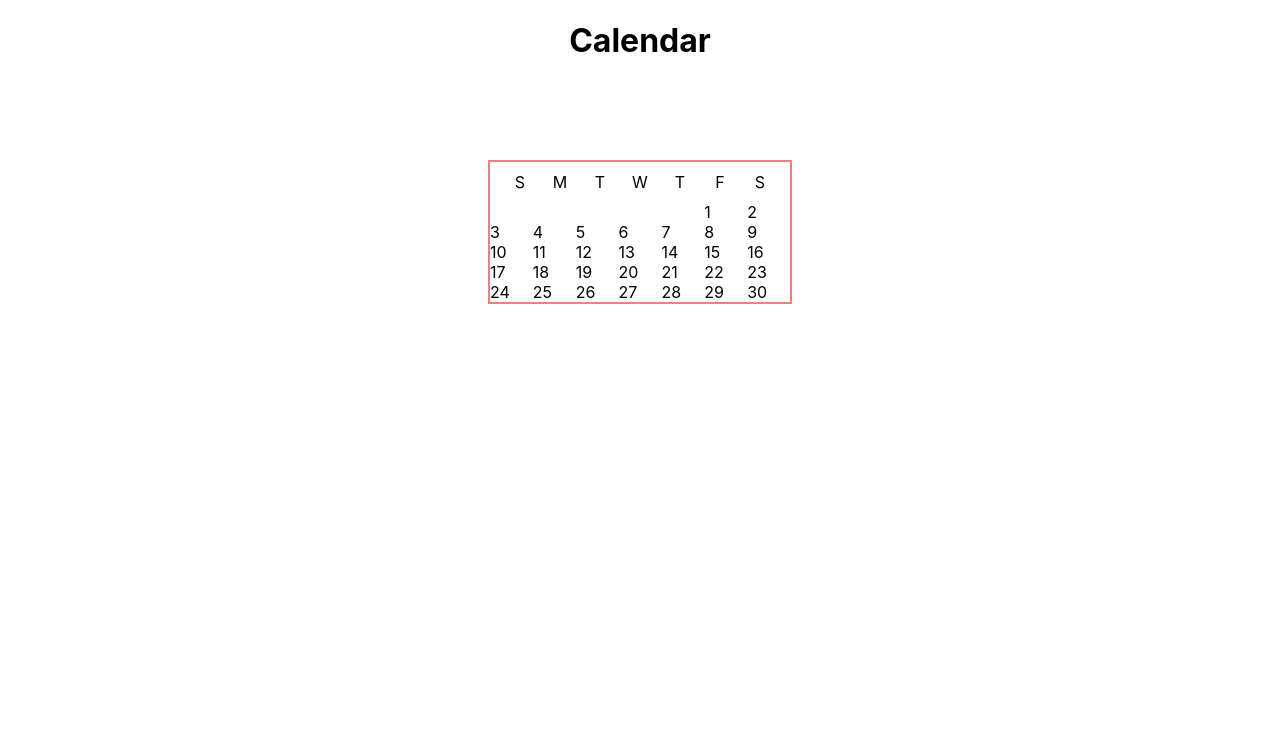
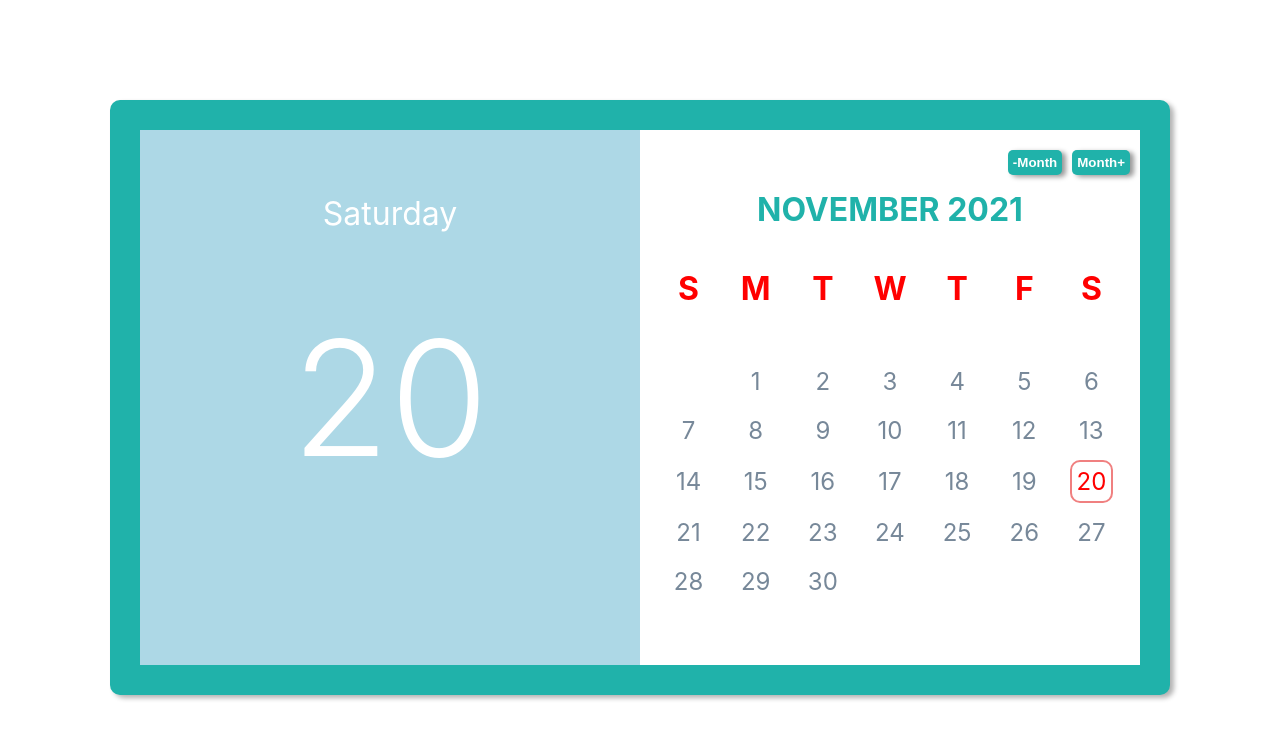
Before and after one commit to Wefoss/react_calendar, a React (Create React App) app: page / in a window 1280 px wide. Shown: the top 738 px of the page. Built offline with nearby package versions, Linux system fonts and the light colour scheme.

Commit message:
a bit sj code add listOfDays, checkedCurrendDate, renderDayNames, and add style

```diff
--- a/src/App.css
+++ b/src/App.css
@@ -1,5 +1,6 @@
 :root {
   box-sizing: border-box;
+  font-size: 16px;
 }
 
 p {
@@ -45,3 +46,9 @@ p {
     transform: rotate(360deg);
   }
 }
+
+@media (max-width:800px) {
+  :root {
+    font-size: 12px;
+  }
+}
--- /dev/null
+++ b/src/components/CalendarDateNow/dateNow.module.css
@@ -0,0 +1,10 @@
+.date_num {
+  font-size: 10rem;
+  font-weight: 300;
+  }
+
+.day_name {
+  position: absolute;
+  top: 12%;
+  font-size: 2rem;
+}
--- /dev/null
+++ b/src/components/CalendarDateNow/index.js
@@ -0,0 +1,13 @@
+import React from "react";
+import style from './dateNow.module.css'
+
+const CalendarDateNow = ({ date, dayName }) => {
+  return (
+    <>
+      <div className={style.day_name}>{dayName}</div>
+      <div className={style.date_num}>{date}</div>
+    </>
+  );
+};
+
+export default CalendarDateNow;
--- /dev/null
+++ b/src/components/CalendarItems/CalendarItems.module.css
@@ -0,0 +1,11 @@
+.checked {
+  border-radius: 10px;
+  border: 2px solid lightcoral;
+  color: red;
+}
+
+li {
+  list-style: none;
+  padding: 5px;
+  font-size: 1.5rem;
+ }
--- a/src/components/CalendarItems/index.js
+++ b/src/components/CalendarItems/index.js
@@ -1,8 +1,10 @@
 import React from 'react';
+import styles from './CalendarItems.module.css'
 
-const CalendarItems = ({elem}) => {
+const CalendarItems = ({elem, checked}) => {
+
     return (
-        <p>{elem}</p>
+        <li className={styles[checked]} >{elem}</li>
     );
 }
 
--- a/src/components/CalendarMain/calendarMain.module.css
+++ b/src/components/CalendarMain/calendarMain.module.css
@@ -1,22 +1,95 @@
+.calendar {
+  min-height: 50vh;
+  max-width: 1000px;
+  margin: 100px auto;
+  padding: 30px;
+  border-radius: 10px;
+  box-shadow: 4px 3px 5px rgba(0, 0, 0, 0.3);
+  background-color: lightseagreen;
+}
+
+.calendar_content {
+  display: flex;
+  background-color: #fff;
+}
+
+.date_now {
+  position: relative;
+  display: flex;
+  justify-content: center;
+  align-items: center;
+  background-color: lightblue;
+  color: #fff;
+  width: 50%;
+}
+
 .container {
-  max-width: 300px;
-  max-height: 300px;
-  border: 2px solid lightcoral;
-  margin: 100px auto;
+  position: relative;
+  width: 50%;
+  margin: 20px 0px;
+}
+
+.container_title {
+  font-size: 2rem;
+  margin: 0px;
+  padding: 40px 0px 30px 0px;
+  text-align: center;
+  color: lightseagreen;
 }
 
 .title {
   text-align: center;
 }
 
-.day_Wrap {
-  padding: 10px;
+.day_wrap,
+.calendar_wrap {
+  padding: 20px;
+  gap: 10px;
+  font-size: 1.5rem;
   display: grid;
-  text-align: center;
+  place-items: center;
   grid-template-columns: repeat(7, 1fr);
+  color: lightslategray;
 }
 
-.calendar_wrap {
-  display: grid;
-  grid-template-columns: repeat(7, 1fr);
+.day_wrap {
+  padding: 10px 20px;
+  font-size: 2rem;
+  font-weight: bold;
+  color: red;
 }
+
+.btn_wrap {
+  position: absolute;
+  top: 0;
+  right: 2%;
+}
+
+.btn_wrap > button {
+  padding: 5px;
+  border-radius: 5px;
+  box-shadow: 4px 2px 5px rgba(0, 0, 0, 0.4);
+  font-weight: bold;
+  cursor: pointer;
+  outline: none;
+  border: none;
+  background-color: lightseagreen;
+  color: #fff;
+  transition: all 0.1s ease;
+}
+
+.btn_wrap > button:active {
+  transform: translate(1px, 1px);
+  box-shadow: none;
+}
+
+.btn_wrap > button + button {
+  margin-left: 10px;
+}
+
+
+@media screen and (max-width: 400px) {
+  .calendar_content {
+    flex-direction: column;
+  }
+}
--- a/src/components/CalendarMain/index.js
+++ b/src/components/CalendarMain/index.js
@@ -1,9 +1,10 @@
 import React, { Component } from "react";
-import { getDaysInMonth, startOfMonth, format } from "date-fns";
+import { getDaysInMonth, startOfMonth, format, addMonths } from "date-fns";
 
 import style from "./calendarMain.module.css";
 import CalendarDayNames from "../CalendarDayNames";
 import CalendarItems from "../CalendarItems";
+import CalendarDateNow from "../CalendarDateNow";
 
 class CalendarMain extends Component {
   constructor(props) {
@@ -12,7 +13,7 @@ class CalendarMain extends Component {
       myDate: new Date(),
     };
     this.dayNames = ["S", "M", "T", "W", "T", "F", "S"];
-    this.arrayOfCurrentDay = []
+    this.arrayOfCurrentDay = [];
   }
 
   getDay = () => {
@@ -21,40 +22,71 @@ class CalendarMain extends Component {
     return days;
   };
 
+  nextMonth = (str) => {
+    const { myDate } = this.state;
+    this.setState({
+      myDate: str === "plus" ? addMonths(myDate, 1) : addMonths(myDate, -1),
+    });
+    this.arrayOfCurrentDay = [];
+  };
 
+  listOfDays = () => {
+    const { myDate } = this.state;
+    const nullIndex = this.dayNames.indexOf(
+      format(startOfMonth(myDate), "EEEEE")
+    );
+    let numOfDAy = this.getDay();
+    while (numOfDAy + nullIndex > 0) {
+      this.arrayOfCurrentDay.unshift(numOfDAy--);
+    }
 
-  componentDidMount() {
-      const {myDate} = this.state
-   console.log(this.getDay());
-   console.log((format(startOfMonth(myDate), 'EEEEE')));
-   console.log(this.dayNames.indexOf((format(startOfMonth(myDate), 'EEEEE'))));
-   console.log(''.repeat(this.dayNames.indexOf((format(startOfMonth(myDate), 'EEEEE')))));
+    return this.arrayOfCurrentDay.map((el, id) => (
+      <CalendarItems
+        key={id}
+        checked={this.checkedCurrendDate(el) && "checked"}
+        elem={el > 0 ? el : null}
+      />
+    ));
+  };
 
-     }
+  checkedCurrendDate = (el) => {
+    const { myDate } = this.state;
+    return (
+      +format(myDate, "d") === el &&
+      format(new Date(), "dd MMM yyyy") === format(myDate, "dd MMM yyyy")
+    );
+  };
 
-   testFunc = () => {
-    let numOfDAy = this.getDay();
-    while(numOfDAy > 0) {
-        this.arrayOfCurrentDay.unshift(numOfDAy--)
-           }
-           this.arrayOfCurrentDay.unshift(null, '', '', '', '')
-           return this.arrayOfCurrentDay.map((el, id) => <CalendarItems key={id}  elem={el}/>)
-   }
+  renderDayNames = (el, i) => <CalendarDayNames key={i} dayIs={el} />;
 
   render() {
+    const { myDate } = this.state;
     return (
       <>
-        <h1 className={style.title}>Calendar</h1>
-        <div className={style.container}>
-          <div className={style.day_Wrap}>
-            {this.dayNames.map((el, i) => (
-              <CalendarDayNames key={i} dayIs={el} />
-            ))}
+        <section className={style.calendar}>
+          <div className={style.calendar_content}>
+            <div className={style.date_now}>
+              <CalendarDateNow
+                date={format(new Date(), "dd")}
+                dayName={format(new Date(), "EEEE")}
+              />
+            </div>
+
+            <article className={style.container}>
+              <h2 className={style.container_title}>
+                {format(myDate, "MMMM yyyy").toLocaleUpperCase()}
+              </h2>
+              <div className={style.day_wrap}>
+                {this.dayNames.map(this.renderDayNames)}
+              </div>
+              <ul className={style.calendar_wrap}>{this.listOfDays()}</ul>
+              <div className={style.btn_wrap}>
+                <button onClick={() => this.nextMonth("minus")}>-Month</button>
+                <button onClick={() => this.nextMonth("plus")}>Month+</button>
+              </div>
+            </article>
           </div>
-           <div className={style.calendar_wrap}>
-                 {this.testFunc()}
-           </div>
-        </div>
+        </section>
       </>
     );
   }
```
